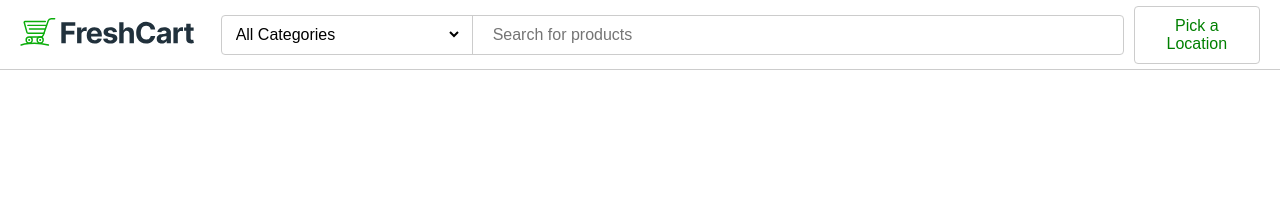
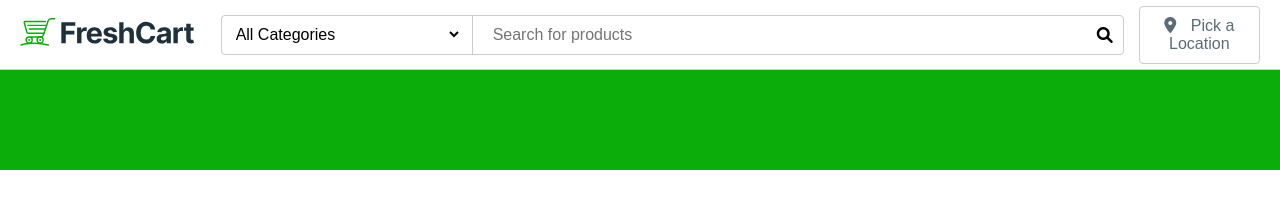
Before and after one commit to kaleruabhilash16/fresh, a plain HTML site: page index.html in a window 1280 px wide. Drawn offline with Linux system fonts and the light colour scheme.

Commit message:
locationicon

```diff
--- a/index.html
+++ b/index.html
@@ -26,12 +26,20 @@
             <div class="divider"></div>
             <div class="search">
                 <input type="text" placeholder="Search for products">
+                <i class="fas fa-search search-icon"></i> <!-- Search icon -->
             </div>
         </div>
 
         <div class="location">
-            <button>Pick a Location</button>
+            <button>
+                <i class="fas fa-map-marker-alt location-icon"></i>
+                <span>Pick a Location</span>
+            </button>
+
         </div>
     </header>
+    <nav>
+
+    </nav>
 </body>
 </html>
--- a/style.css
+++ b/style.css
@@ -28,7 +28,7 @@ header {
 .cate-search-box {
     display: flex;
     align-items: center;
-    border: 1px solid #ccc; /* Border around the combined box */
+    border: 1px solid #ccc;
     border-radius: 4px;
     height: 40px;
 }
@@ -70,15 +70,28 @@ header {
 }
 
 .location {
-   margin-left: 10px;
+   margin-left: 15px;
 }
-
+.location span{
+    padding-left: 10px;
+}
 .location button {
     padding: 10px 15px;
     font-size: 16px;
     border: 1px solid #ccc;
     border-radius: 4px;
     background-color: white;
-    color: green;
+    color: #5c6c75;
     cursor: pointer;
+    transition: background-color 0.3s ease, color 0.3s ease;
 }
+.location button:hover {
+    background-color: #5c6c75;
+    color: #4caf50;
+}
+nav{
+    width: 100%;
+    height:100px;
+    background-color: #0aad0a;
+
+}
```
